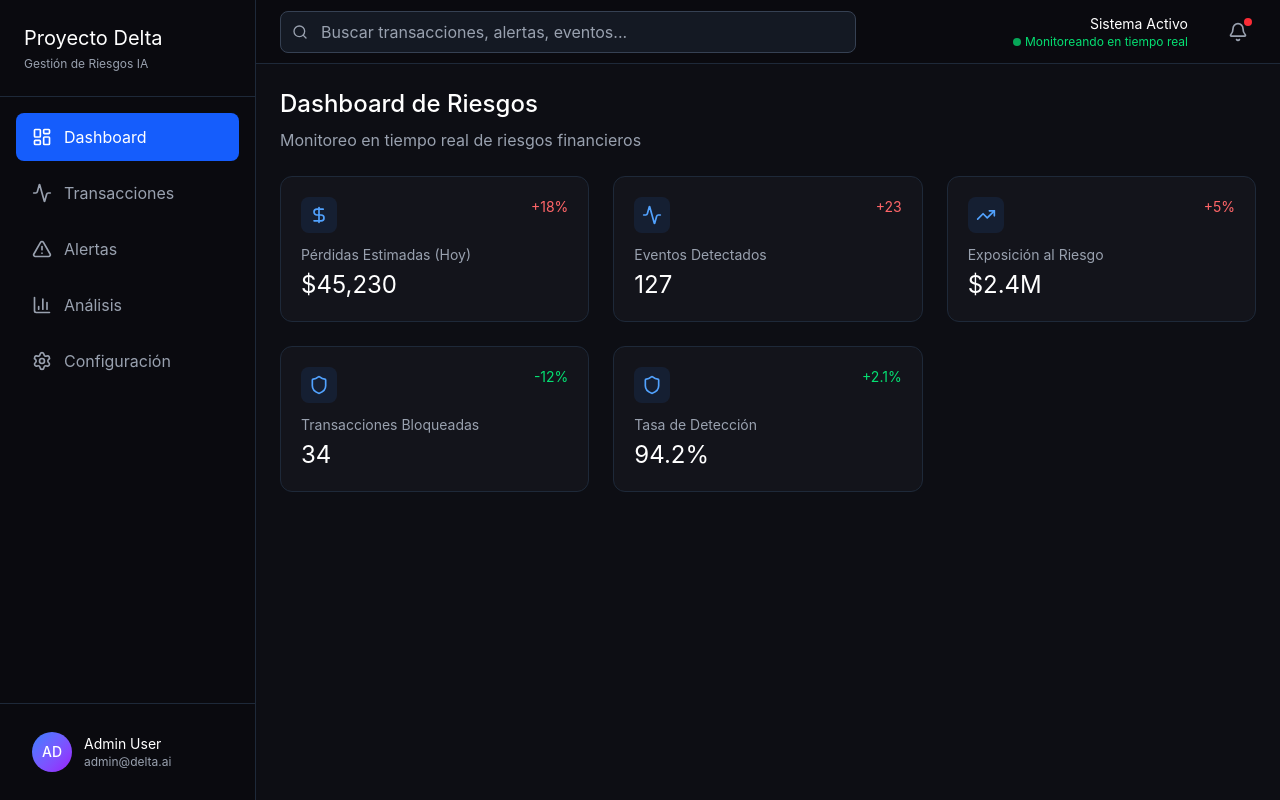
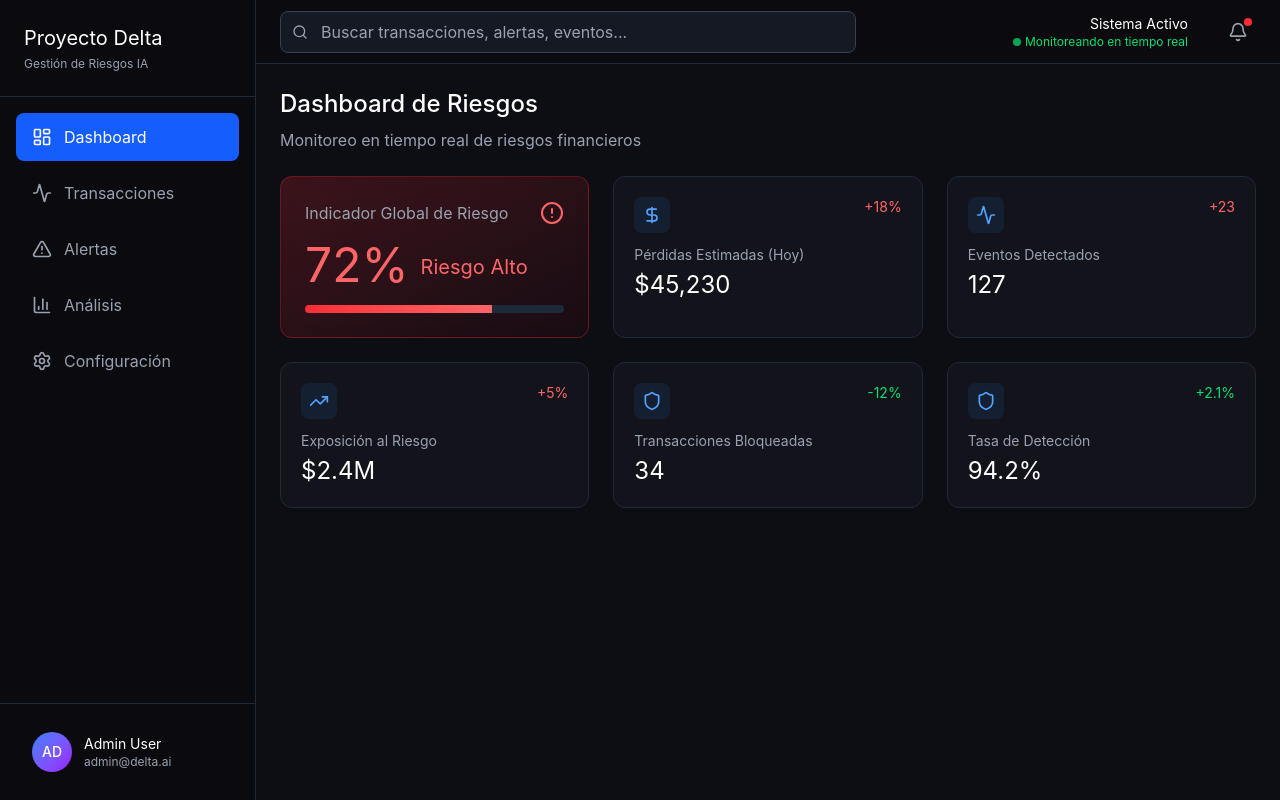
Before and after one commit to ERICKJLLO/Delta, a React app in the folder frontend/: page / in a window 1280 px wide. Built offline with nearby package versions, Linux system fonts and the light colour scheme; the HTML template or start-up script is replaced by a standard one.

Commit message:
Agregar indicador global de riesgo con barra de progreso según mockup.

```diff
--- a/frontend/src/App.jsx
+++ b/frontend/src/App.jsx
@@ -2,6 +2,7 @@ import { useState } from "react";
 import Sidebar from "./components/Sidebar";
 import Header from "./components/Header";
 import MetricCard from "./components/MetricCard";
+import RiskIndicator from "./components/RiskIndicator";
 import { DollarSign, TrendingUp, Shield, Activity } from "lucide-react";
 
 function App() {
@@ -30,7 +31,8 @@ function App() {
             </p>
           </div>
 
-          <div className="grid grid-cols-1 md:grid-cols-2 xl:grid-cols-3 gap-6">
+          <div className="grid grid-cols-1 lg:grid-cols-3 gap-6">
+            <RiskIndicator level="high" value={72} />
             <MetricCard
               title="Pérdidas Estimadas (Hoy)"
               value="$45,230"
@@ -45,6 +47,9 @@ function App() {
               icon={Activity}
               trend="up"
             />
+          </div>
+
+          <div className="grid grid-cols-1 lg:grid-cols-3 gap-6">
             <MetricCard
               title="Exposición al Riesgo"
               value="$2.4M"
--- /dev/null
+++ b/frontend/src/components/RiskIndicator.jsx
@@ -0,0 +1,56 @@
+import { AlertCircle, AlertTriangle, CheckCircle } from "lucide-react";
+
+const configs = {
+  low: {
+    color: "text-green-400",
+    borderColor: "border-green-500/30",
+    icon: CheckCircle,
+    label: "Riesgo Bajo",
+    gradient: "from-green-500/20 to-green-600/5",
+    barGradient: "from-green-500 to-green-400",
+  },
+  medium: {
+    color: "text-yellow-400",
+    borderColor: "border-yellow-500/30",
+    icon: AlertTriangle,
+    label: "Riesgo Medio",
+    gradient: "from-yellow-500/20 to-yellow-600/5",
+    barGradient: "from-yellow-500 to-yellow-400",
+  },
+  high: {
+    color: "text-red-400",
+    borderColor: "border-red-500/30",
+    icon: AlertCircle,
+    label: "Riesgo Alto",
+    gradient: "from-red-500/20 to-red-600/5",
+    barGradient: "from-red-500 to-red-400",
+  },
+};
+
+function RiskIndicator({ level, value }) {
+  const config = configs[level];
+  const Icon = config.icon;
+
+  return (
+    <div
+      className={`p-6 rounded-xl border ${config.borderColor} bg-gradient-to-br ${config.gradient} backdrop-blur-sm`}
+    >
+      <div className="flex items-center justify-between mb-4">
+        <h3 className="text-gray-400">Indicador Global de Riesgo</h3>
+        <Icon className={`w-6 h-6 ${config.color}`} />
+      </div>
+      <div className="flex items-end gap-3">
+        <span className={`text-5xl ${config.color}`}>{value}%</span>
+        <span className={`text-xl pb-2 ${config.color}`}>{config.label}</span>
+      </div>
+      <div className="mt-4 h-2 bg-gray-800 rounded-full overflow-hidden">
+        <div
+          className={`h-full bg-gradient-to-r ${config.barGradient}`}
+          style={{ width: `${value}%` }}
+        />
+      </div>
+    </div>
+  );
+}
+
+export default RiskIndicator;
```
